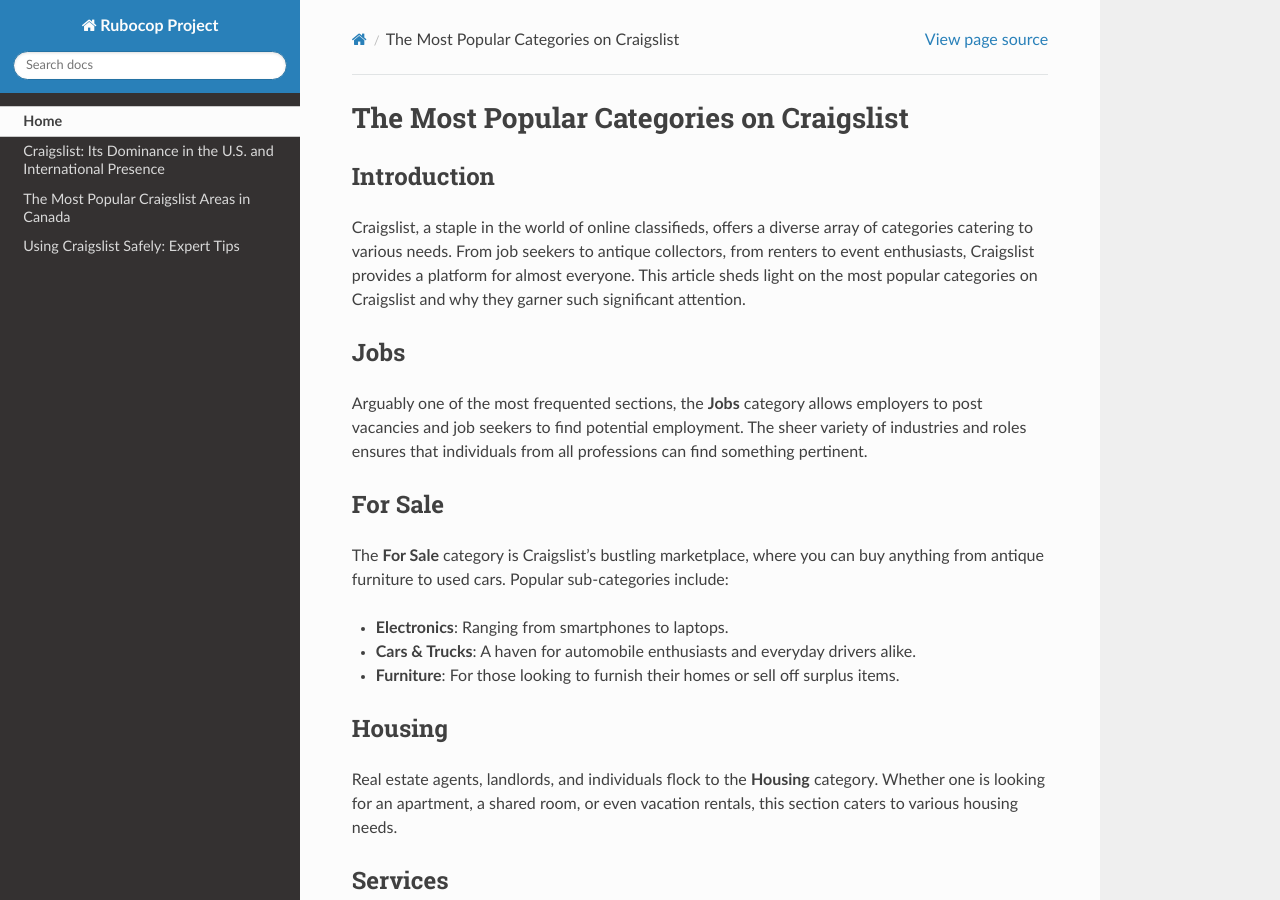
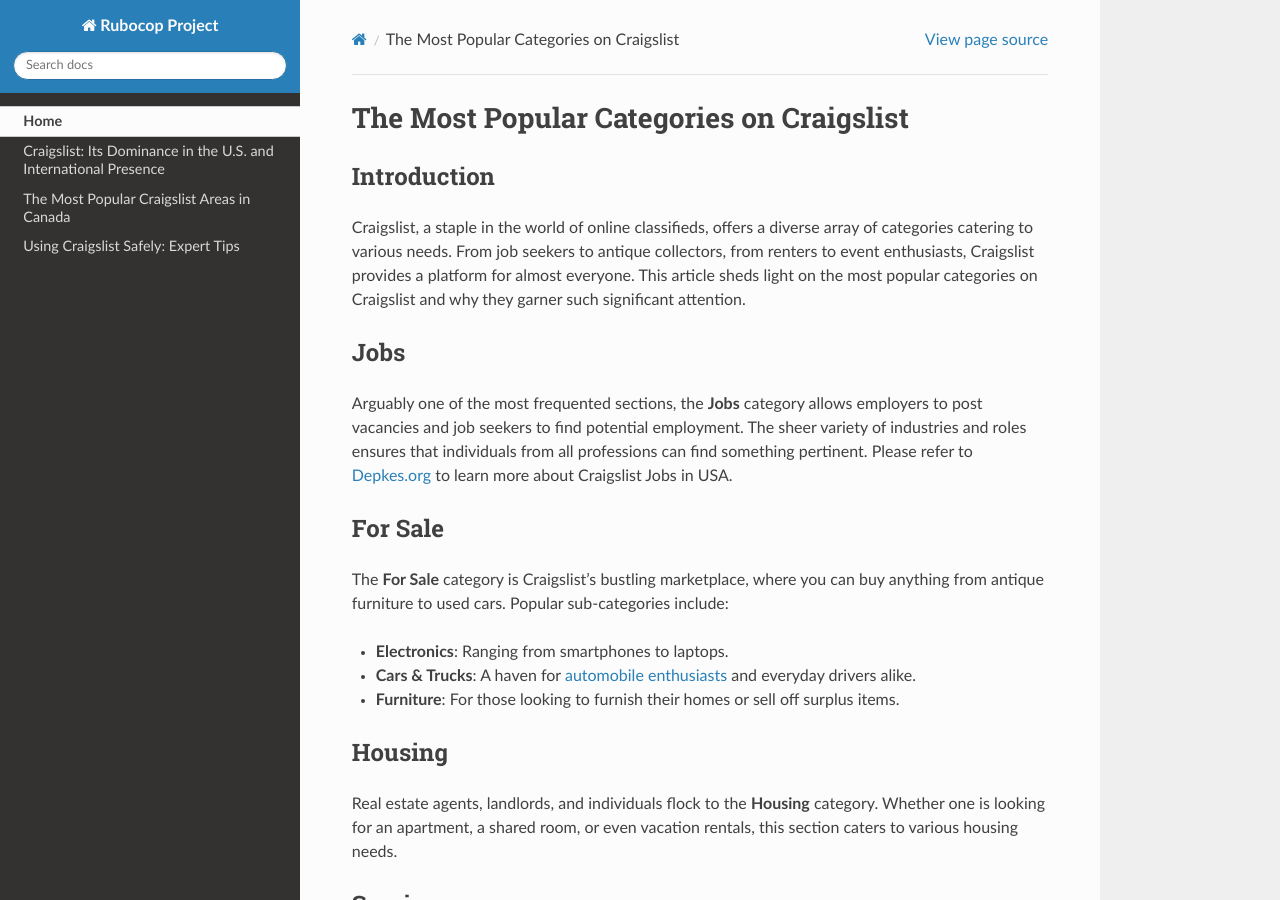
Before and after one commit to msubuh/rubocop, a Sphinx documentation site: the page built from docs/index.rst, in a window 1280 px wide and 900 px high. Built offline with Sphinx 7.4.7 and the Read the Docs theme 2.0.0, drawn with Linux system fonts in a browser that asks for light colours.

Commit message:
Update index.rst

```diff
--- a/docs/index.rst
+++ b/docs/index.rst
@@ -8,7 +8,7 @@ Craigslist, a staple in the world of online classifieds, offers a diverse array
 
 Jobs
 ----
-Arguably one of the most frequented sections, the **Jobs** category allows employers to post vacancies and job seekers to find potential employment. The sheer variety of industries and roles ensures that individuals from all professions can find something pertinent.
+Arguably one of the most frequented sections, the **Jobs** category allows employers to post vacancies and job seekers to find potential employment. The sheer variety of industries and roles ensures that individuals from all professions can find something pertinent. Please refer to `Depkes.org <https://www.depkes.org>`_ to learn more about Craigslist Jobs in USA.
 
 For Sale
 --------
@@ -16,7 +16,7 @@ The **For Sale** category is Craigslist's bustling marketplace, where you can bu
 
 - **Electronics**: Ranging from smartphones to laptops.
 
-- **Cars & Trucks**: A haven for automobile enthusiasts and everyday drivers alike.
+- **Cars & Trucks**: A haven for `automobile enthusiasts <https://www.auto.or.id/>`_ and everyday drivers alike.
 
 - **Furniture**: For those looking to furnish their homes or sell off surplus items.
 
```
